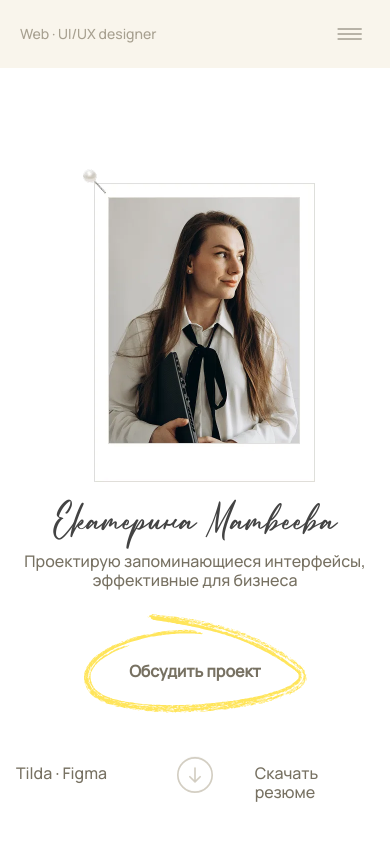
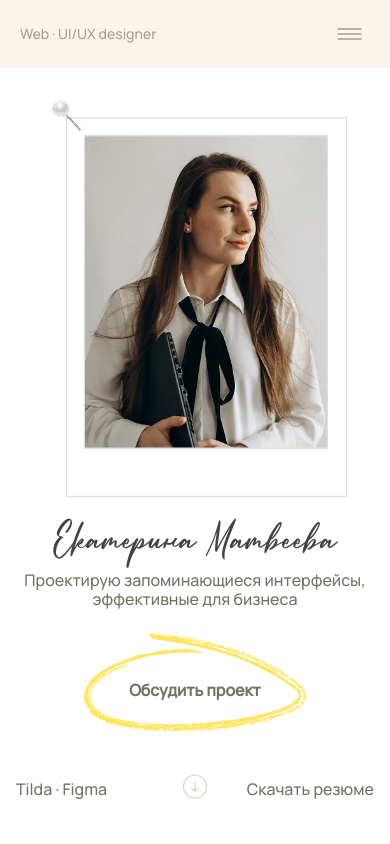
Before and after one commit to vladimirbahmetyev/ekaterina-matveeva-site, a Next.js app: page / in a window 390 px wide. Shown: the top 844 px of the page. Built offline with nearby package versions, Linux system fonts and the light colour scheme.

Commit message:
Fix intro adaptive

```diff
--- a/src/app/main/components/Intro.tsx
+++ b/src/app/main/components/Intro.tsx
@@ -5,8 +5,8 @@ import { OrderButton } from "@/app/ui/buttons/OrderButton";
 import Link from "next/link";
 
 export const Intro = () => (
-  <div id="top" className="px-4 h-screen w-full pb-10">
-    <div className="grid lg:grid-cols-[1fr_520px_1fr] gap-2 h-full">
+  <div id="top" className="px-4 h-screen w-full pt-23 lg:flex flex-col">
+    <div className="grid lg:grid-cols-[1fr_520px_1fr] gap-2 h-full lg:flex-1">
       <div className="hidden lg:flex flex-col justify-center">
         <Image
           className="mt-5 w-full"
@@ -16,28 +16,57 @@ export const Intro = () => (
           height={310}
         />
       </div>
-      <div className="mt-18 flex flex-col items-center justify-center gap-3 lg:gap-6 w-full ">
-        <Text className="hidden lg:block" variant="text" color="dark-beige">
+      <div className="min-h-0 lg:pt-[auto] flex flex-col items-center lg:justify-center lg:gap-6 w-full max-h-full">
+        <div className="flex-1 flex flex-col w-full justify-end lg:justify-center items-center gap-4 min-h-0">
+          <Text
+            className="hidden lg:block mb-6"
+            variant="text"
+            color="dark-beige"
+          >
             Web · UI/UX designer
           </Text>
           <Image
-          className="lg:hidden mb-2"
+            className="lg:hidden mb-2 w-auto min-h-0 h-full"
             width={239}
             height={320}
             alt="kv"
             src={"/img/main/intro_mobile.webp"}
           />
-        <Heading>Екатерина Матвеева</Heading>
-        <Text
-          className="text-center mb-3 lg:mb-0"
-          variant="h3"
-          color="dark-beige"
-        >
-          Проектирую запоминающиеся интерфейсы, <br /> эффективные для бизнеса
+          <div className="flex flex-col justify-center items-center shrink-0">
+            <Heading className="mb-3 lg:mb-6">Екатерина Матвеева</Heading>
+            <Text className="text-center mb-6" variant="h3" color="dark-beige">
+              Проектирую запоминающиеся интерфейсы, <br /> эффективные для
+              бизнеса
             </Text>
             <OrderButton />
           </div>
-      <div className="hidden lg:flex flex-col justify-center mt-10 items-end">
+        </div>
+        <div className="grid grid-cols-[1fr_24px_1fr] lg:hidden w-full mt-12 shrink-0 pb-10">
+          <Text
+            variant="text"
+            color="dark-beige"
+            className="justify-self-start"
+          >
+            Tilda · Figma
+          </Text>
+          <Link
+            href={"/#approach"}
+            className="flex justify-center items-center"
+          >
+            <Image
+              className="mb-0 animate-bounce justify-self-center"
+              src="/svg/icon_arrow.svg"
+              alt=""
+              width={36}
+              height={36}
+            />
+          </Link>
+          <Text variant="text" color="dark-beige" className="justify-self-end">
+            Скачать резюме
+          </Text>
+        </div>
+      </div>
+      <div className="hidden lg:flex flex-col justify-center items-end">
         <div className="flex flex-col gap-5 items-end mt-12 w-full">
           <Image
             className="w-10"
@@ -56,7 +85,7 @@ export const Intro = () => (
         </div>
       </div>
     </div>
-    <div className="grid grid-cols-3 w-full mt-[-40px]">
+    <div className="hidden lg:grid grid-cols-3 w-full -mt-10 shrink-0 pb-10">
       <Text variant="text" color="dark-beige" className="justify-self-start">
         Tilda · Figma
       </Text>
--- a/src/app/projects/components/ProjectFooter.tsx
+++ b/src/app/projects/components/ProjectFooter.tsx
@@ -10,7 +10,7 @@ export const ProjectFooter = () => {
     <div className="grid grid-cols-1 lg:grid-cols-2 justify-items-center w-full  px-2.5 lg:px-30 mt-10 gap-5">
       <NavigationButton
         text="На главную"
-        url="/"
+        url="/#cases"
         className="order-2 lg:order-1 lg:justify-self-start"
       />
       {projectMeta?.link && (
```
Lines whose indentation alone changed are shown as unchanged.
